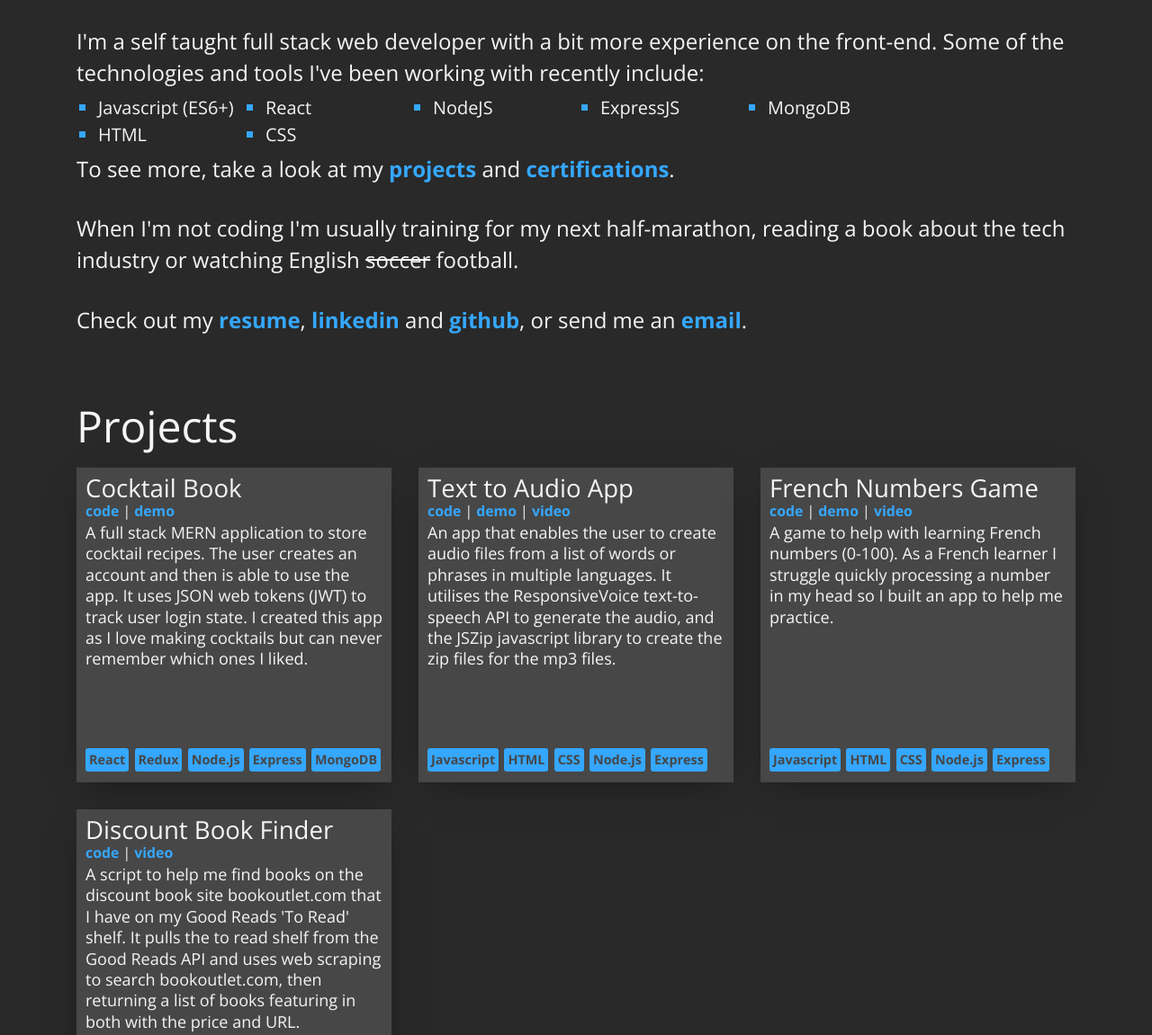
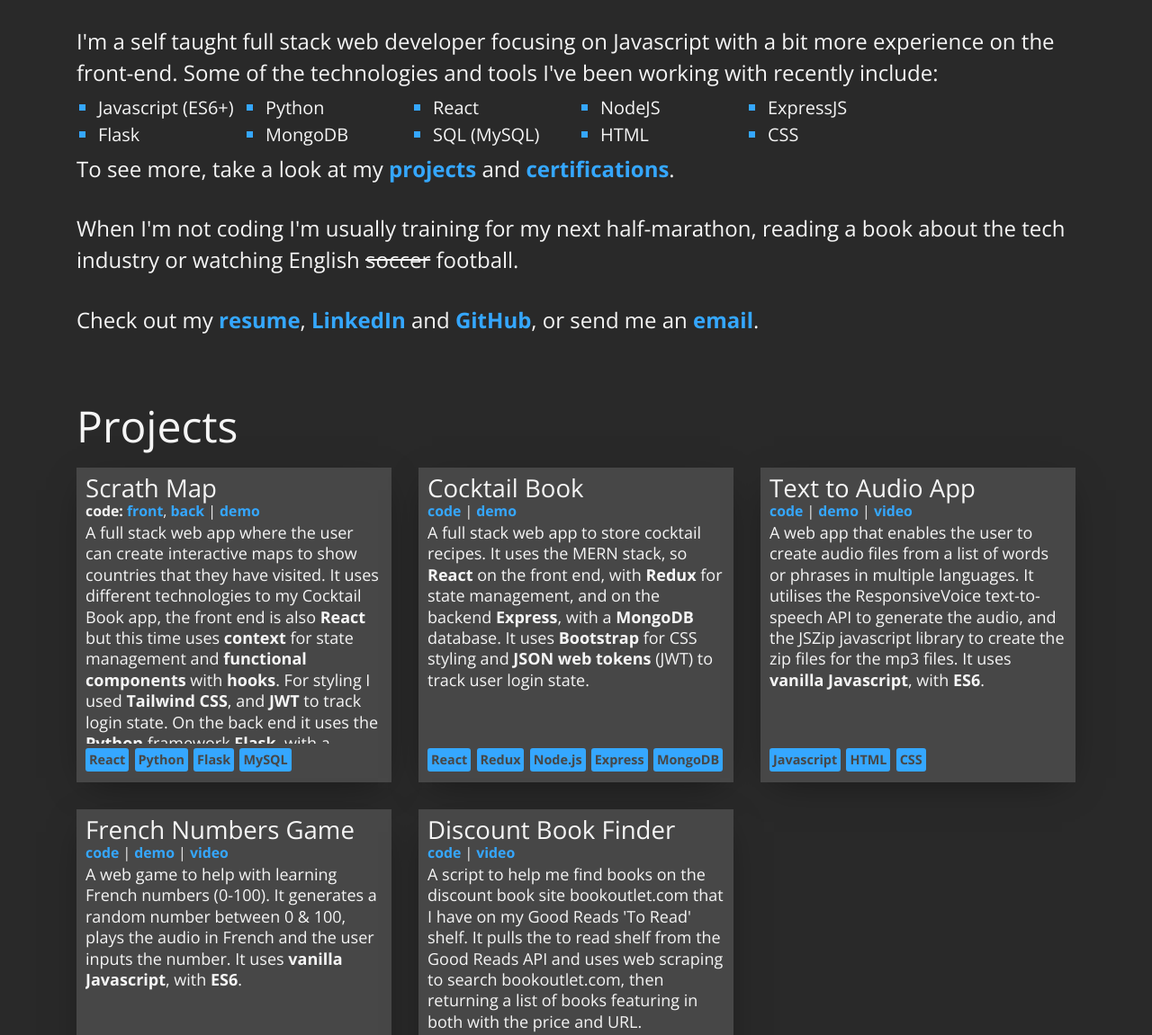
Before and after one commit to BenUnyolo/portfolio_v1, a plain HTML site: page index.html in a window 1280 px wide. Shown: the part 1175-2326 px from the top of the page at 90% size. Drawn offline with nearby package versions, Linux system fonts and the light colour scheme.

Commit message:
updated information, added new project

```diff
--- a/index.html
+++ b/index.html
@@ -49,7 +49,7 @@
     <!-- ABOUT ME -->
     <section id="aboutme">
       <h3>About Me</h3>
-      <p>Hi! I’m Ben, a web developer originally from England, based in <strong>Montreal</strong>.</p>
+      <p>Hi! I’m Ben, a <strong>web developer</strong> originally from England, based in <strong>Montreal</strong>.</p>
       <p>
         After graduating from <strong>The University of Manchester</strong> in England with a degree in
         <strong>Biomedical Sciences</strong>, I decided to
@@ -59,14 +59,17 @@
         I first lived in Ottawa, but I am now based in Montreal providing Tech Support for the VFX company
         <strong>DNEG</strong>.
       </p>
-      <p class="no-floor">I'm a self taught full stack web developer with a bit more experience on the front-end.
-        Some of the technologies and tools I've been working with recently include:
+      <p class="no-floor">I'm a self taught full stack web developer focusing on Javascript with a bit more experience
+        on the front-end. Some of the technologies and tools I've been working with recently include:
       <ul class="stack">
         <li><span class="li-text">Javascript (ES6+)</li>
+        <li><span class="li-text">Python</li>
         <li><span class="li-text">React</li>
         <li><span class="li-text">NodeJS</li>
         <li><span class="li-text">ExpressJS</li>
+        <li><span class="li-text">Flask</li>
         <li><span class="li-text">MongoDB</li>
+        <li><span class="li-text">SQL (MySQL)</li>
         <li><span class="li-text">HTML</li>
         <li><span class="li-text">CSS</li>
       </ul>
@@ -78,8 +81,8 @@
         watching English <strike>soccer</strike> football.</p>
 
       <p class="links">Check out my <a href="BenUnyoloCV.pdf" target="_blank">resume</a>, <a
-          href="https://www.linkedin.com/in/benunyolo/" target="_blank">linkedin</a> and <a
-          href="https://github.com/benunyolo" target="_blank">github</a>, or send
+          href="https://www.linkedin.com/in/benunyolo/" target="_blank">LinkedIn</a> and <a
+          href="https://github.com/benunyolo" target="_blank">GitHub</a>, or send
         me an <a href="mailto:ben@benunyolo.com" target="_blank">email</a>.</p>
 
     </section>
@@ -92,6 +95,37 @@
         <div class="col">
           <div class="square">
             <div class="project">
+              <h4>Scrath Map</h4>
+              <div class="view-project">
+                <strong>code:</strong>
+                <a href="https://github.com/BenUnyolo/worldscratchmap" target="_blank">front</a>,
+                <a href="https://github.com/BenUnyolo/worldscratchmap-backend" target="_blank">back</a> |
+                <a href="https://benunyolo.github.io/worldscratchmap" target="_blank">demo</a>
+              </div>
+              <div class="details">
+                <p>
+                  A full stack web app where the user can create interactive maps to show countries that they have
+                  visited. It
+                  uses different technologies to my Cocktail Book app, the front end is also <strong>React</strong> but
+                  this time uses <strong>context</strong> for state management and <strong>functional
+                    components</strong>
+                  with <strong>hooks</strong>. For styling I used <strong>Tailwind CSS</strong>, and
+                  <strong>JWT</strong> to track login state. On the back end it uses the <strong>Python</strong>
+                  framework <strong>Flask</strong>, with a <strong>MySQL</strong> database.
+                </p>
+              </div>
+              <div class="technologies">
+                <span class="technology">React</span>
+                <span class="technology">Python</span>
+                <span class="technology">Flask</span>
+                <span class="technology">MySQL</span>
+              </div>
+            </div>
+          </div>
+        </div>
+        <div class="col">
+          <div class="square">
+            <div class="project">
               <h4>Cocktail Book</h4>
               <div class="view-project">
                 <a href="https://github.com/BenUnyolo/CocktailBook" target="_blank">code</a> |
@@ -100,9 +134,10 @@
               </div>
               <div class="details">
                 <p>
-                  A full stack MERN application to store cocktail recipes. The user creates an account and then is able
-                  to use the app. It uses JSON web tokens (JWT) to track user login state. I created this app as I love
-                  making cocktails but can never remember which ones I liked.
+                  A full stack web app to store cocktail recipes. It uses the MERN stack, so <strong>React</strong> on
+                  the front end, with <strong>Redux</strong> for state management, and on the backend
+                  <strong>Express</strong>, with a <strong>MongoDB</strong> database. It uses <strong>Bootstrap</strong>
+                  for CSS styling and <strong>JSON web tokens</strong> (JWT) to track user login state.
                 </p>
               </div>
               <div class="technologies">
@@ -126,16 +161,16 @@
               </div>
               <div class="details">
                 <p>
-                  An app that enables the user to create audio files from a list of words or phrases in multiple
+                  A web app that enables the user to create audio files from a list of words or phrases in multiple
                   languages. It utilises the ResponsiveVoice text-to-speech API to generate the audio, and the JSZip
-                  javascript library to create the zip files for the mp3 files. </p>
+                  javascript library to create the zip files for the mp3 files. It uses <strong>vanilla
+                    Javascript</strong>, with <strong>ES6</strong>.
+                </p>
               </div>
               <div class="technologies">
                 <span class="technology">Javascript</span>
                 <span class="technology">HTML</span>
                 <span class="technology">CSS</span>
-                <span class="technology">Node.js</span>
-                <span class="technology">Express</span>
               </div>
             </div>
           </div>
@@ -151,16 +186,15 @@
               </div>
               <div class="details">
                 <p>
-                  A game to help with learning French numbers (0-100). As a French learner I struggle quickly processing
-                  a number in my head so I built an app to help me practice.
+                  A web game to help with learning French numbers (0-100). It generates a random number between 0 & 100,
+                  plays the audio in French and the user inputs the number. It uses <strong>vanilla Javascript</strong>,
+                  with <strong>ES6</strong>.
                 </p>
               </div>
               <div class="technologies">
                 <span class="technology">Javascript</span>
                 <span class="technology">HTML</span>
                 <span class="technology">CSS</span>
-                <span class="technology">Node.js</span>
-                <span class="technology">Express</span>
               </div>
             </div>
           </div>
@@ -253,6 +287,16 @@
             </span>
           </span>
         </li>
+        <li>
+          <span class="li-text">
+            <a href="https://www.udemy.com/course/js-algorithms-and-data-structures-masterclass/" target="_blank">JavaScript Algorithms and Data Structures</a>
+            <span class="cert-tech">(
+              <strong>Data Structures</strong>,
+              <strong>Algorithms</strong>
+              )
+            </span>
+          </span>
+        </li>
       </ul>
 
     </section>
```
